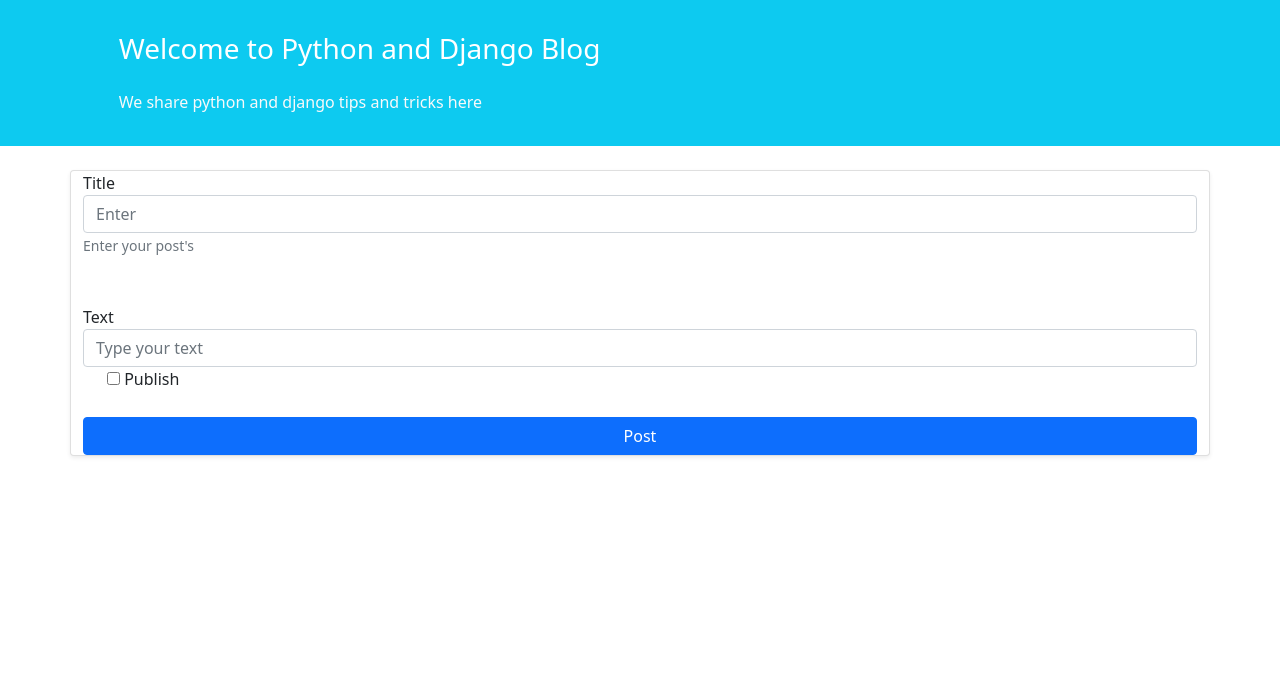
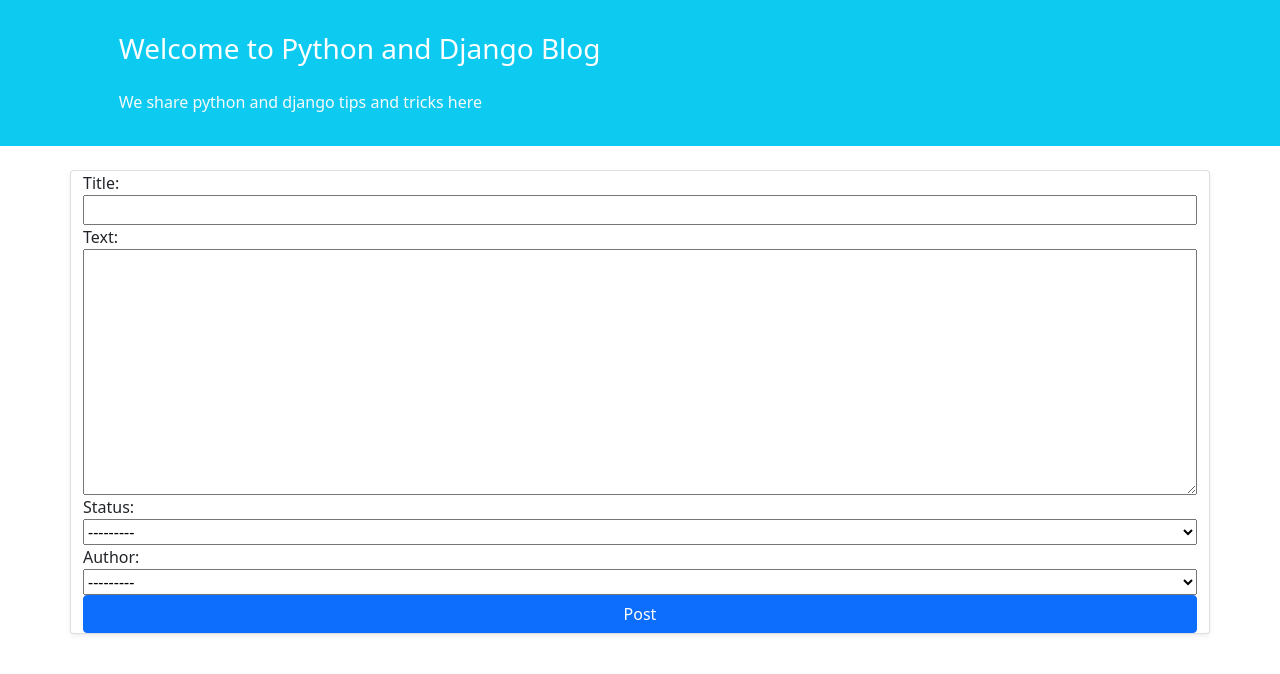
Before and after one commit to ailinhajipoor/hajihoseini, a Django app: page /blog/create/ in a window 1280 px wide. Shown: the part 56-730 px from the top of the page. Run offline with Django 3.2, Linux system fonts and the light colour scheme; data comes from the database, SQL or seed files in the repository.

Commit message:
django form

```diff
--- a/blog_website/a.py
+++ /dev/null
@@ -1,2 +0,0 @@
-print("hello")
-print("bye")
--- /dev/null
+++ b/blog_website/blog/forms.py
@@ -0,0 +1,8 @@
+from django import forms
+from .models import Post
+
+
+class NewPostForm(forms.ModelForm):
+    class Meta:
+        model = Post
+        fields = ["title", "text", "status", "author"]
--- a/blog_website/blog/templates/blog/post_create.html
+++ b/blog_website/blog/templates/blog/post_create.html
@@ -7,24 +7,7 @@
 {% block content %}
     <form action="{% url 'post_create' %}" method="POST" class="container mt-4 card shadow-sm my-3">
     {% csrf_token %}
-        <div class="form-group ">
-            <label for="title">Title</label>
-            <input type="text" class="form-control" name="title" id="title" aria-describedby="emailHelp" placeholder="Enter ">
-            <small id="emailHelp" class="form-text text-muted">Enter your post's </small>
-          </div>
-        <br>
-        <br>
-          <div class="form-group">
-            <label for="text">Text</label>
-            <input type=text"  name ="text" class="form-control" id="text" placeholder="Type your text">
-          </div>
-          <div class="form-check">
-            <input type="checkbox" name="status" class="status" id="exampleCheck1">
-            <label class="form-check-label" for="exampleCheck1">Publish</label>
-              <br>
-            <br>
-          </div>
-
+        {{ form }}
           <button type="submit" class="btn btn-primary">Post</button>
     </form>
 
--- a/blog_website/blog/views.py
+++ b/blog_website/blog/views.py
@@ -4,6 +4,7 @@ from .models import Post
 from django.core.exceptions import ObjectDoesNotExist
 from django.shortcuts import get_object_or_404
 from django.contrib.auth.models import User
+from .forms import NewPostForm
 
 
 # Create your views here.
@@ -30,19 +31,25 @@ def post_detail_view(request, pk):
 
 
 def post_create_view(request):
-    # print(request.POST)
-    # print(request.POST.get('form-check-input'))
+    # # print(request.POST)
+    # # print(request.POST.get('form-check-input'))
+    # if request.method == "POST":
+    #     post_title = request.POST.get('title')
+    #     post_text = request.POST.get('text')
+    #     post_status = request.POST.get('status')
+    #     print(post_title)
+    #     user = User.objects.all()[0]
+    #     if post_status == "on":
+    #         st = "pub"
+    #     else:
+    #         st = "drf"
+    #     Post.objects.create(title=post_title, text=post_text, author=user, status=st)
+    # else:
+    #     print("get request !")
+    # return render(request, 'blog/post_create.html')
     if request.method == "POST":
-        post_title = request.POST.get('title')
-        post_text = request.POST.get('text')
-        post_status = request.POST.get('status')
-        print(post_title)
-        user = User.objects.all()[0]
-        if post_status == "on":
-            st = "pub"
-        else:
-            st = "drf"
-        Post.objects.create(title=post_title, text=post_text, author=user, status=st)
-    else:
-        print("get request !")
-    return render(request, 'blog/post_create.html')
+      print("DJFKED")
+    else:  # get request
+        form = NewPostForm()
+        print("drlkgj")
+    return render(request, 'blog/post_create.html', context={"form": form})
```
Also changed, not shown: 1 other file.
